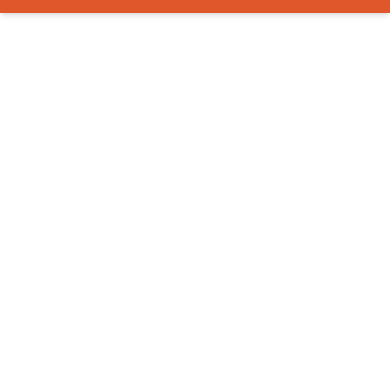
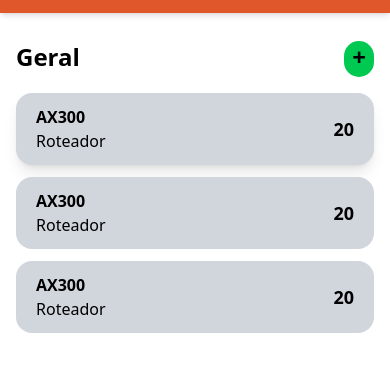
Before and after one commit to Otavio-MBarra/-stock-manager, a website: page index.html in a window 390 px wide. Shown: the part 63-434 px from the top of the page. Drawn offline with Linux system fonts and the light colour scheme.

Commit message:
done layout overview html and css mobile

```diff
--- a/index.html
+++ b/index.html
@@ -7,7 +7,7 @@
     <link rel="stylesheet" href="./src/styles/output.css" />
     <script src="./src/scripts/app.js" defer></script>
   </head>
-  <body>
+  <body class="md:flex">
     <nav
       class="bg-orange-prymari relative shadow-md w-full md:w-64 md:h-screen p-4 flex md:flex-col items-center justify-between md:justify-start"
     >
@@ -75,5 +75,46 @@
         </li>
       </ul>
     </nav>
+    <main class="p-4 flex flex-col items-center pt-7">
+      <div class="w-full flex justify-between">
+        <h2 class="text-2xl font-bold">Geral</h2>
+        <button
+          class="bg-green-500 hover:bg-green-700 hover:text-white transition duration-150 ease-in-out rounded-full px-2 pb-1 text-2xl font-black w-fit text-center cursor-pointer"
+        >
+          +
+        </button>
+      </div>
+
+      <ul class="w-full pt-4 flex flex-col gap-3">
+        <li
+          class="bg-gray-300 hover:bg-gray-600 hover:text-white transition duration-200 ease-in-out flex justify-between items-center px-5 py-3 rounded-2xl cursor-pointer shadow-lg"
+        >
+          <div>
+            <p class="font-semibold">AX300</p>
+            <p class="font-light">Roteador</p>
+          </div>
+          <p class="text-lg font-semibold">20</p>
+        </li>
+
+        <li
+          class="bg-gray-300 flex justify-between items-center px-5 py-3 rounded-2xl"
+        >
+          <div>
+            <p class="font-semibold">AX300</p>
+            <p class="font-light">Roteador</p>
+          </div>
+          <p class="text-lg font-semibold">20</p>
+        </li>
+        <li
+          class="bg-gray-300 flex justify-between items-center px-5 py-3 rounded-2xl"
+        >
+          <div>
+            <p class="font-semibold">AX300</p>
+            <p class="font-light">Roteador</p>
+          </div>
+          <p class="text-lg font-semibold">20</p>
+        </li>
+      </ul>
+    </main>
   </body>
 </html>
```
Also changed, not shown: src/styles/output.css.
